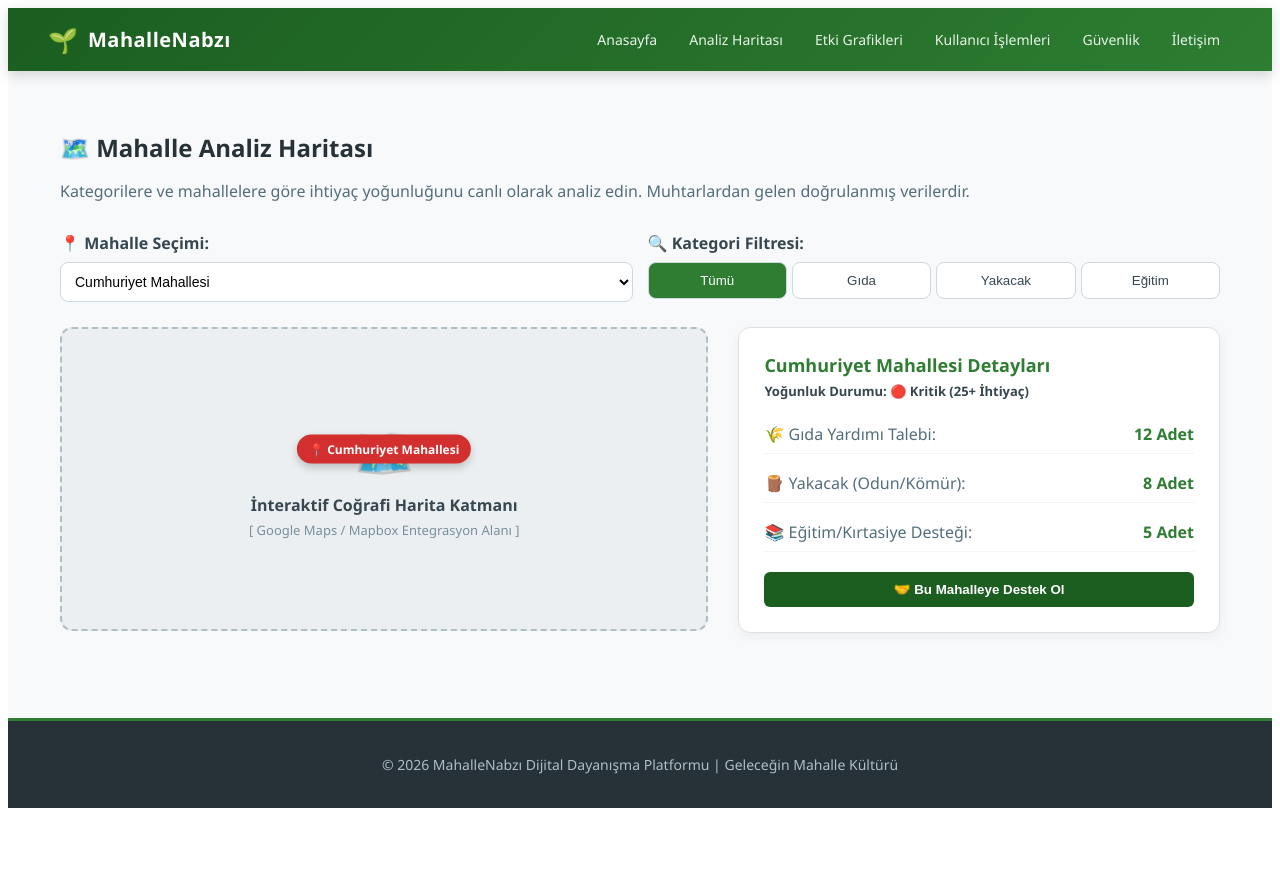
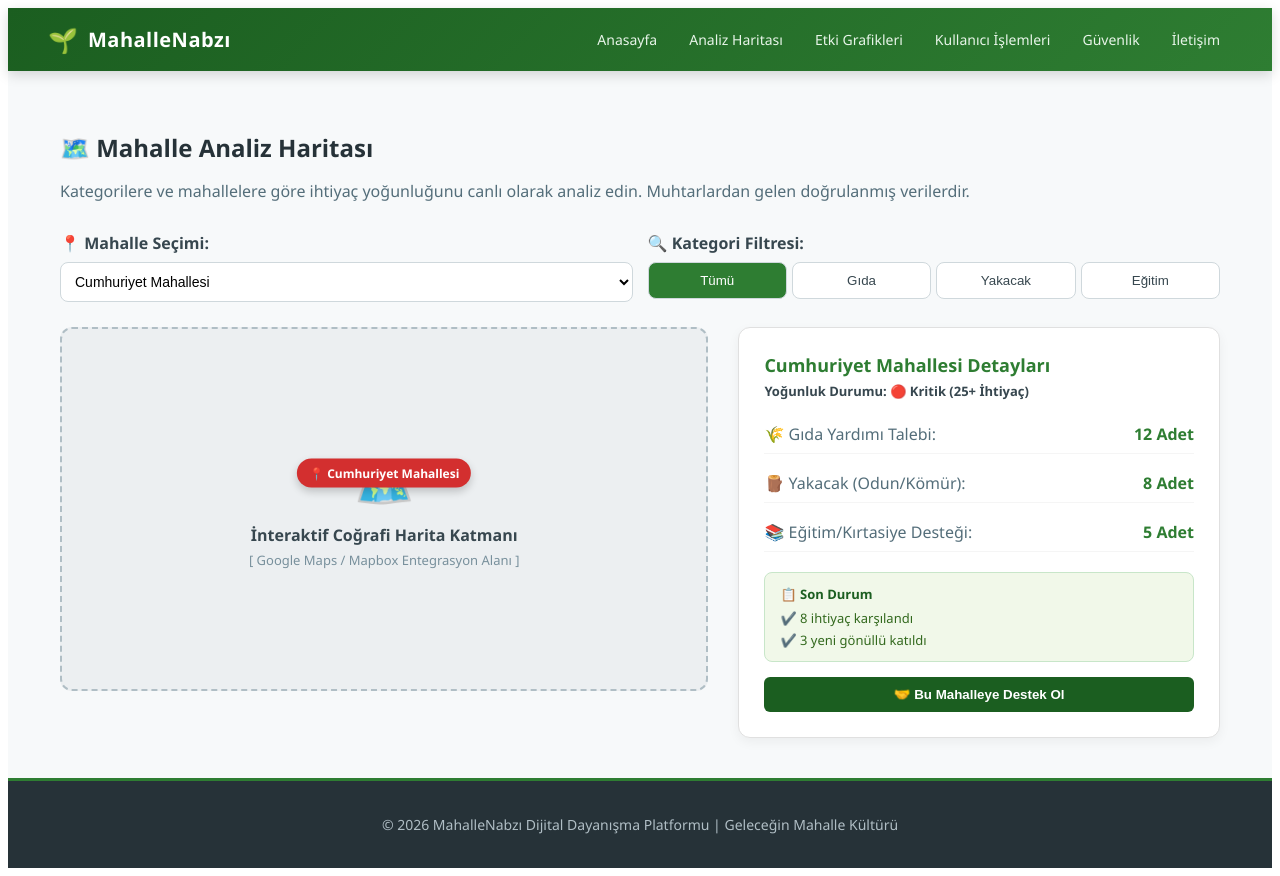
Before and after one commit to zehradenizli4/mahalle-nabzi-react, a React (Vite) app: page /analiz in a window 1280 px wide. Before the commit the page ends 816 px from the top, so only its background shows below. Built offline with nearby package versions, Linux system fonts and the light colour scheme.

Commit message:
Analiz haritasi detay kartina site haritasina uygun olarak son durum verileri eklendi

```diff
--- a/src/pages/AnalysisMap.jsx
+++ b/src/pages/AnalysisMap.jsx
@@ -5,7 +5,6 @@ function AnalysisMap() {
   const [secilenMahalle, setSecilenMahalle] = useState('Cumhuriyet Mahallesi')
   const [filtre, setFiltre] = useState('Tümü')
 
-  // HATA DÜZELTİLDİ: mahalleVerileri birleşik yazıldı
   const mahalleVerileri = {
     'Cumhuriyet Mahallesi': { gida: 12, yakacak: 8, egitim: 5, durum: '🔴 Kritik (25+ İhtiyaç)' },
     'Atatürk Mahallesi': { gida: 3, yakacak: 2, egitim: 7, durum: '🟡 Orta Seviye (12 İhtiyaç)' },
@@ -62,7 +61,7 @@ function AnalysisMap() {
 
         {/* Sol Taraf: Harita Görsel Simülasyonu */}
         <div style={{
-          flex: '1.5', minWidth: '320px', backgroundColor: '#eceff1', height: '300px',
+          flex: '1.5', minWidth: '320px', backgroundColor: '#eceff1', height: '360px',
           borderRadius: '12px', display: 'flex', flexDirection: 'column', alignItems: 'center',
           justifyContent: 'center', border: '2px dashed #b0bec5', position: 'relative'
         }}>
@@ -79,7 +78,7 @@ function AnalysisMap() {
           </div>
         </div>
 
-        {/* Sağ Taraf: Dinamik Detay Kartı */}
+        {/* Sağ Taraf: Dinamik Detay Kartı (Son Durum Bilgisi Buraya Eklendi) */}
         <div style={{
           flex: '1', minWidth: '280px', backgroundColor: '#fff', padding: '25px',
           borderRadius: '12px', boxShadow: '0 4px 12px rgba(0,0,0,0.05)', border: '1px solid #e0e0e0'
@@ -89,7 +88,7 @@ function AnalysisMap() {
             Yoğunluk Durumu: {aktifVeri.durum}
           </span>
 
-          <div style={{ display: 'flex', flexDirection: 'column', gap: '10px' }}>
+          <div style={{ display: 'flex', flexDirection: 'column', gap: '10px', marginBottom: '20px' }}>
             {(filtre === 'Tümü' || filtre === 'Gıda') && (
               <div style={{ display: 'flex', justifyContent: 'space-between', padding: '8px 0', borderBottom: '1px solid #f5f5f5' }}>
                 <span style={{ color: '#546e7a' }}>🌾 Gıda Yardımı Talebi:</span>
@@ -110,8 +109,17 @@ function AnalysisMap() {
             )}
           </div>
 
+          {/* 🌟 SITE HARITASINDAKI "SON DURUM" BÖLÜMÜ EKLEMESİ */}
+          <div style={{ backgroundColor: '#f1f8e9', padding: '12px 15px', borderRadius: '8px', border: '1px solid #c8e6c9', marginBottom: '15px' }}>
+            <span style={{ fontSize: '13px', fontWeight: 'bold', color: '#1b5e20', display: 'block', marginBottom: '6px' }}>📋 Son Durum</span>
+            <div style={{ display: 'flex', flexDirection: 'column', gap: '4px', fontSize: '13px', color: '#33691e' }}>
+              <span>✔️ 8 ihtiyaç karşılandı</span>
+              <span>✔️ 3 yeni gönüllü katıldı</span>
+            </div>
+          </div>
+
           <button style={{
-            width: '100%', marginTop: '20px', backgroundColor: '#1b5e20', color: '#fff',
+            width: '100%', backgroundColor: '#1b5e20', color: '#fff',
             border: 'none', padding: '10px', borderRadius: '6px', fontWeight: '600',
             cursor: 'pointer', transition: 'background 0.2s'
           }}>
```
